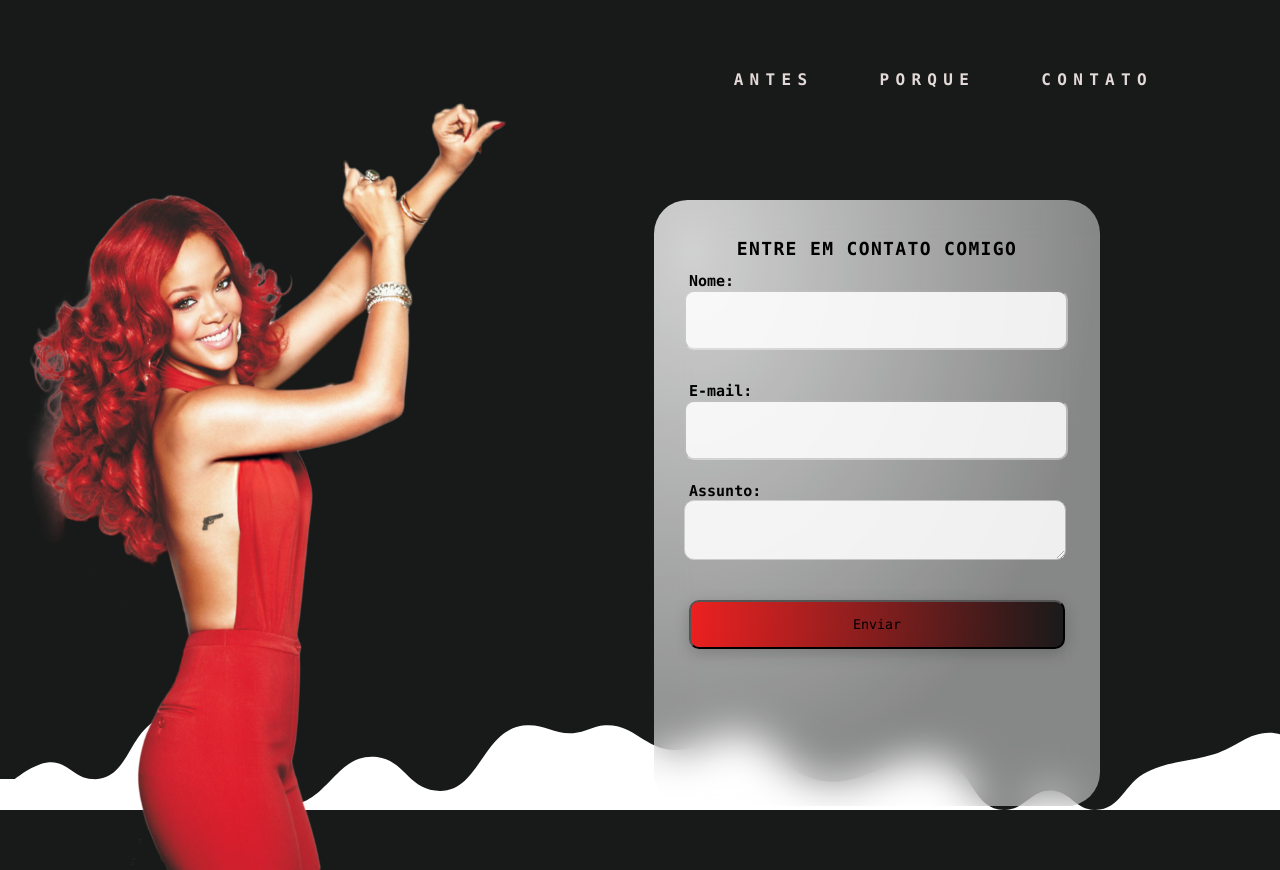
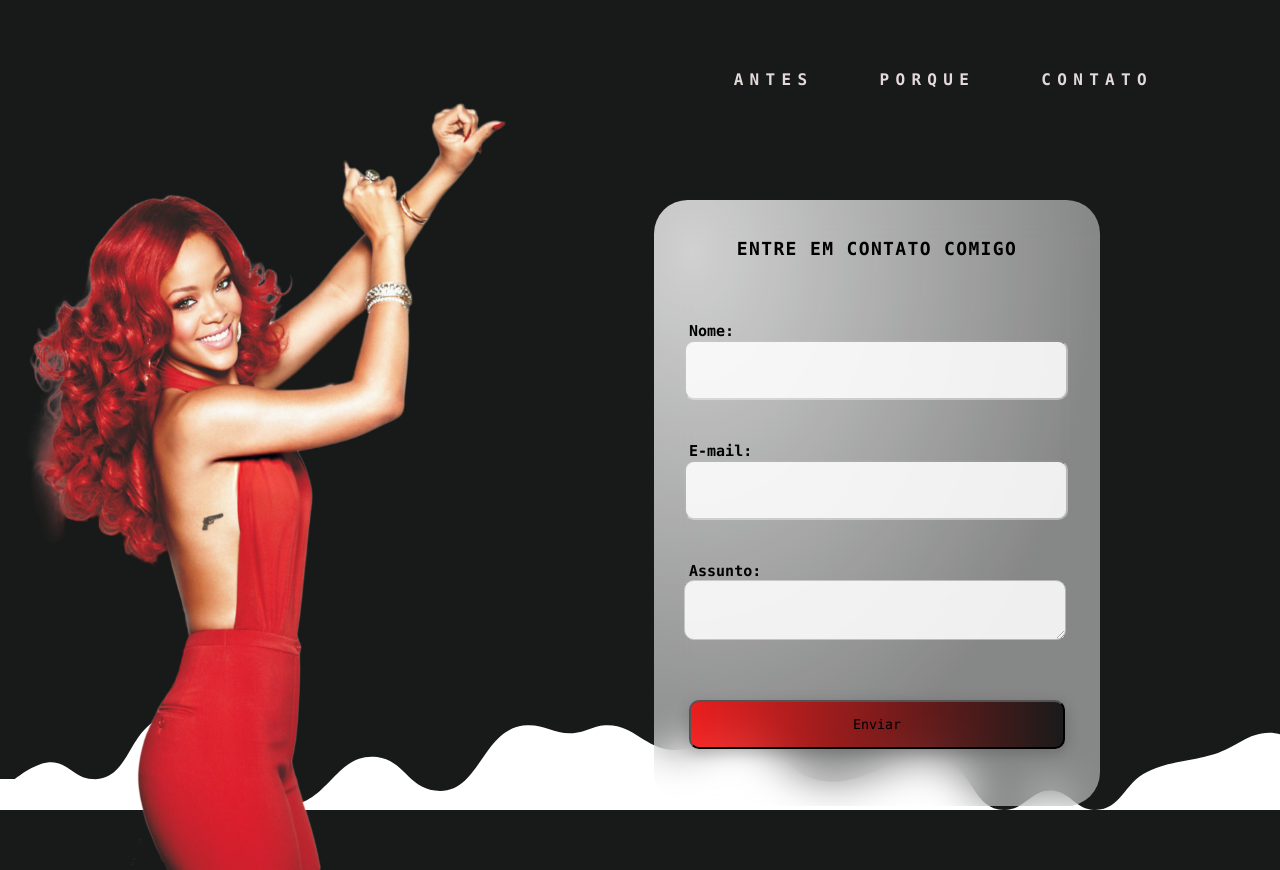
Before and after one commit to r4skaren/fundamentos-web, a plain HTML site: page teste/contato.html in a window 1280 px wide. Drawn offline with Linux system fonts and the light colour scheme.

Commit message:
:art: improved structure

```diff
--- a/teste/assets/style.css
+++ b/teste/assets/style.css
@@ -199,7 +199,7 @@ input{
     width: 376px;
     height: 54px;
     left: 30px;
-    top: 90px;
+    top: 140px;
 
     background: #E3E2E2;
     mix-blend-mode: overlay;
@@ -219,7 +219,7 @@ input{
     width: 79px;
     height: 23px;
     left: 35px;
-    top: 70px;
+    top: 120px;
 
     font-family: "Roboto Mono", consolas, monospace;
     font-style: normal;
@@ -237,7 +237,7 @@ input{
     width: 376px;
     height: 54px;
     left: 30px;
-    top: 200px;
+    top: 260px;
 
     background: #E3E2E2;
     mix-blend-mode: overlay;
@@ -256,7 +256,7 @@ input{
     width: 79px;
     height: 23px;
     left: 35px;
-    top: 180px;
+    top: 240px;
 
     font-family: "Roboto Mono", consolas, monospace;
     font-style: normal;
@@ -274,7 +274,7 @@ input{
     width: 376px;
     height: 54px;
     left: 30px;
-    top: 300px;
+    top: 380px;
 
     background: #E3E2E2;
     mix-blend-mode: overlay;
@@ -294,7 +294,7 @@ input{
     width: 79px;
     height: 23px;
     left: 35px;
-    top: 280px;
+    top: 360px;
 
     font-family: "Roboto Mono", consolas, monospace;
     font-style:normal;
@@ -312,7 +312,7 @@ button {
     width: 376px;
     height: 49px;
     left: 35px;
-    top: 400px;
+    top: 500px;
 
     font-family: "Roboto Mono", consolas, monospace;
     background:linear-gradient(90deg, rgba(255, 0, 0, 0.8) 0%, rgba(0, 0, 0, 0.8) 100%);
@@ -329,3 +329,30 @@ button {
 
     background: url(.png);
 }
+
+.validaNome{
+    position: absolute;
+    font-size: 12px;
+    width: 394px;
+    height: 30px;
+    left: 35px;
+    top: 200px;
+}
+
+.validaEmail{
+    position: absolute;
+    font-size: 12px;
+    width: 394px;
+    height: 30px;
+    left: 35px;
+    top: 325px;
+}
+
+.validaAssunto{
+    position: absolute;
+    font-size: 12px;
+    width: 394px;
+    height: 30px;
+    left: 35px;
+    top: 465px;
+}
--- a/teste/contato.html
+++ b/teste/contato.html
@@ -21,15 +21,15 @@
             <h1 class="tituloform">Entre em contato comigo</h1>
             <label class = "textnome" for="nome">Nome:</label>
             <input type="text" id="nome" onkeyup='validaNome()'>
-            <div id='txtNome'></div>
+            <div class="validaNome" id='txtNome'></div>
 
             <label class ="textemail" for="email">E-mail:</label>
             <input type="email" id="email" onkeyup='validaEmail()'>
-            <div id='txtEmail'></div>
+            <div class="validaEmail" id='txtEmail'></div>
 
             <label class = "textassunto" for="assunto">Assunto:</label> <br>
             <textarea name="assunto" id="assunto" cols="60" rows="5" onkeyup="validaAssunto()"></textarea>
-            <div id='txtAssunto'></div>
+            <div class="validaAssunto" id='txtAssunto'></div>
 
             <button>Enviar</button>
          </form>
```
